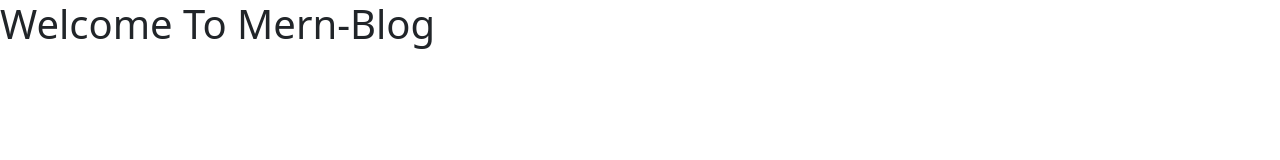
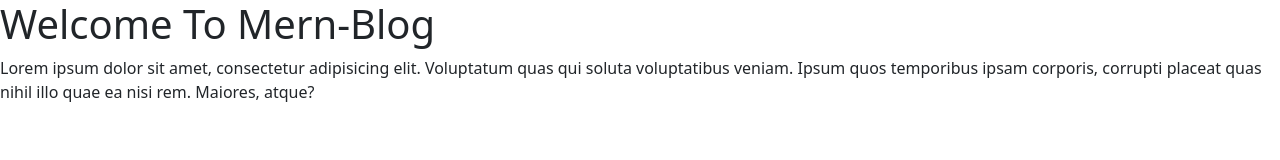
Before and after one commit to Pratiksha-Kurkure/mern-blog, a website: page public/index.html in a window 1280 px wide. Drawn offline with nearby package versions, Linux system fonts and the light colour scheme.

Commit message:
paragraph  added

```diff
--- a/public/index.html
+++ b/public/index.html
@@ -10,7 +10,8 @@
 
 <body>
     <h1>Welcome To Mern-Blog</h1>
-
+    <p>Lorem ipsum dolor sit amet, consectetur adipisicing elit. Voluptatum quas qui soluta voluptatibus veniam. Ipsum
+        quos temporibus ipsam corporis, corrupti placeat quas nihil illo quae ea nisi rem. Maiores, atque?</p>
 
     <script src="https://cdn.jsdelivr.net/npm/bootstrap@5.2.0-beta1/dist/js/bootstrap.bundle.min.js"></script>
 </body>
```
